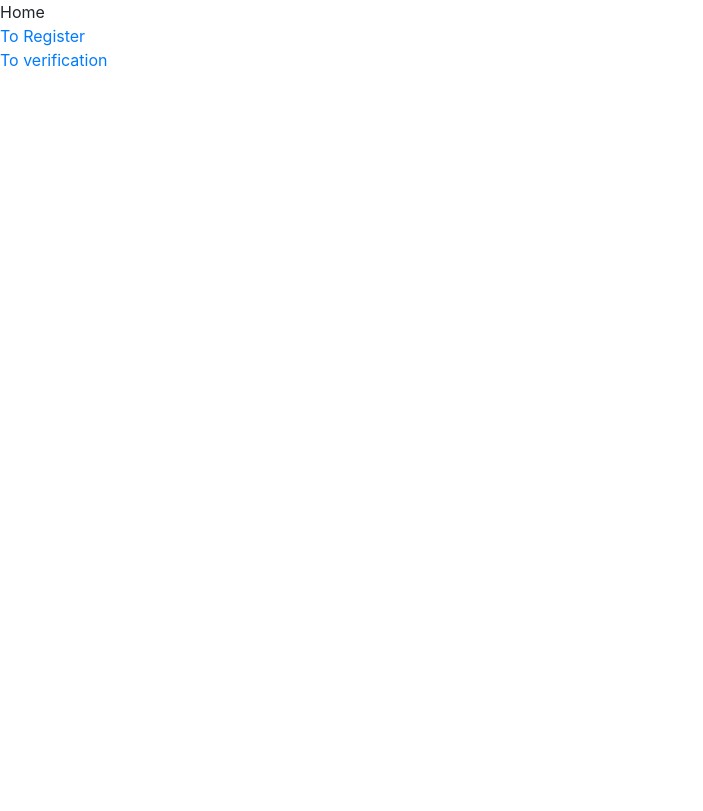
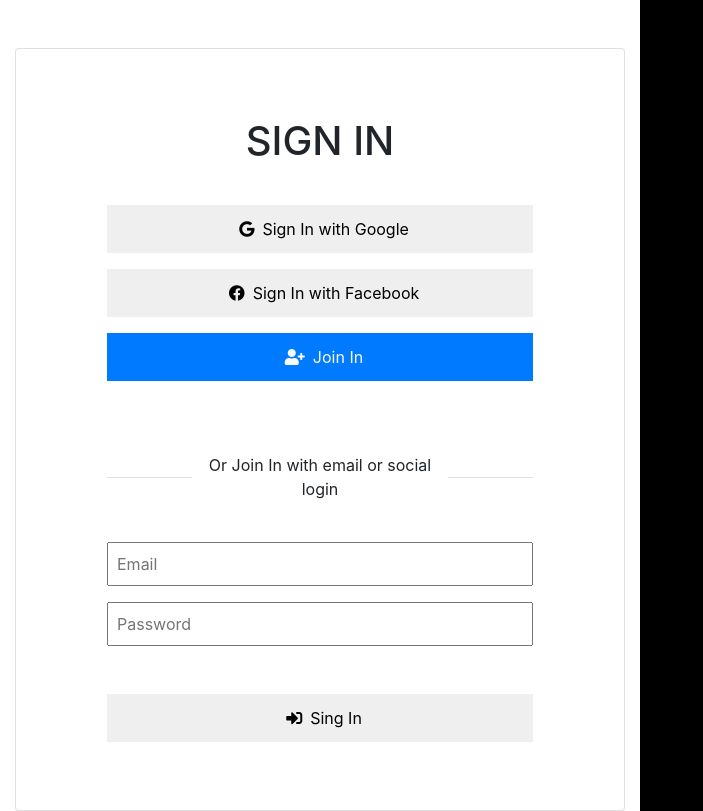
Before and after one commit to taehunlim/node_auth-basic, a React (Create React App) app in the folder client/: page /authenticate in a window 1280 px wide. Before the commit this address led to /. Shown: the whole page, without its empty margins (0-703 px from the left). Built offline with nearby package versions, Linux system fonts and the light colour scheme.

Commit message:
Authenticate page / Add screens style

```diff
--- a/client/public/index.html
+++ b/client/public/index.html
@@ -15,6 +15,9 @@
       user's mobile device or desktop. See https://developers.google.com/web/fundamentals/web-app-manifest/
     -->
     <link rel="manifest" href="%PUBLIC_URL%/manifest.json" />
+
+    <link rel="stylesheet" href="https://cdnjs.cloudflare.com/ajax/libs/font-awesome/5.13.0/css/all.min.css">
+
     <!--
       Notice the use of %PUBLIC_URL% in the tags above.
       It will be replaced with the URL of the `public` folder during the build.
--- a/client/src/App.js
+++ b/client/src/App.js
@@ -4,6 +4,7 @@ import {BrowserRouter, Route, Switch, Redirect} from "react-router-dom";
 import Home from "./screens/Home";
 import Register from "./screens/Register";
 import Verification from "./screens/Verification";
+import Authenticate from "./screens/Authenticate";
 
 import "bootstrap/dist/css/bootstrap.min.css";
 import 'react-toastify/dist/ReactToastify.css';
@@ -14,7 +15,8 @@ function App() {
           <Switch>
               <Route path="/" exact render={ props => <Home {...props}/> } />
               <Route path="/register" render={ props => <Register {...props}/> } />
-              <Route path="/verify-email" render={ props => <Verification{...props}/> } />
+              <Route path="/verify-email/:token" render={ props => <Verification{...props}/> } />
+              <Route path="/authenticate" render={ props => <Authenticate {...props}/> } />
               <Redirect to="/" />
           </Switch>
       </BrowserRouter>
--- /dev/null
+++ b/client/src/screens/Authenticate.js
@@ -0,0 +1,164 @@
+import React, {useState} from 'react';
+import {Link} from 'react-router-dom';
+import {Col, Card} from 'react-bootstrap';
+import {ToastContainer, toast} from 'react-toastify'
+import axios from 'axios';
+
+const Authenticate = ({history}) => {
+
+    const [formData, setFormData] = useState({
+        email: "",
+        password: "",
+        textChange: "Sing In"
+    })
+
+    const {email, password, textChange} = formData;
+
+    const handleChange = text => e => {
+        setFormData({...formData, [text]: e.target.value})
+    }
+
+
+    const handleSubmit = e => {
+        e.preventDefault();
+
+        if(email && password) {
+            setFormData({...formData, textChange: "SUBMITTING"})
+            axios
+                .post("http://localhost:5000/account/authenticate", {
+                    email, password
+                })
+                .then(res => {
+                    setFormData({
+                        ...formData,
+                        email: '',
+                        password: "",
+                        textChange: "SUBMITTED"
+                    })
+                    window.setTimeout(() => {
+                        history.push('/')
+                    })
+                })
+                .catch(err => {
+                    setFormData({
+                        ...formData,
+                        email: "",
+                        password: "",
+                        textChange: "Sign In"
+                    })
+                    toast.error("Email or Password is incorrect")
+                })
+        }
+        else {
+            toast.error("Please fill all fields ")
+        }
+    }
+
+    return (
+        <div>
+            <ToastContainer/>
+            <div className="d-flex">
+                <Col className="text-center mt-5">
+                    <Card>
+
+                        <Card.Body className="mt-5">
+                            <h1>
+                                SIGN IN
+                            </h1>
+                            <form
+                                className="ml-auto mr-auto w-75 mt-4"
+                                onSubmit={handleSubmit}
+                            >
+                                <div>
+                                    <div>
+                                        <div>
+                                            <button
+                                                className="w-100 p-2 border-0 mt-3"
+                                                type="submit"
+                                            >
+                                                <i className='fab fa-google p-2'/>
+                                                <span>Sign In with Google</span>
+                                            </button>
+                                        </div>
+
+                                        <div>
+                                            <button
+                                                className="w-100 p-2 border-0 mt-3"
+                                                type="submit"
+                                            >
+                                                <i className='fab fa-facebook p-2'/>
+                                                <span>Sign In with Facebook</span>
+                                            </button>
+                                        </div>
+
+                                        <div className="w-100 p-2 border-0 mt-3 bg-primary">
+                                            <Link
+                                                to="/register"
+                                                className="text-light"
+                                            >
+                                                <i className='fas fa-user-plus p-2'/>
+                                                <span>Join In</span>
+                                            </Link>
+                                        </div>
+                                    </div>
+
+
+
+                                    <div className='d-block border-bottom mt-5 mb-5'>
+                                        <div
+                                            className="bg-white m-auto"
+                                            style={{
+                                                transform: "translateY(50%)",
+                                                width: "60%"
+                                            }}
+                                        >
+                                            Or Join In with email or social login
+                                        </div>
+                                    </div>
+
+
+
+                                    <input
+                                        className="w-100 p-2 mt-3"
+                                        placeholder="Email"
+                                        type='email'
+                                        onChange={handleChange('email')}
+                                        value={email}
+                                    />
+                                    <input
+                                        className="w-100 p-2 mt-3"
+                                        placeholder="Password"
+                                        type="password"
+                                        onChange={handleChange('password')}
+                                        value={password}
+                                    />
+
+                                    <button
+                                        className="w-100 p-2 border-0 mt-5 mb-5"
+                                        type="submit"
+                                    >
+                                        <i className='fas fa-sign-in-alt p-2'/>
+                                        <span>{textChange}</span>
+                                    </button>
+
+
+                                </div>
+                            </form>
+                        </Card.Body>
+                    </Card>
+                </Col>
+
+                <Col
+                    className="d-lg-block d-none"
+                    style={{
+                        backgroundColor: "black",
+                    }}
+                >
+
+                </Col>
+            </div>
+        </div>
+    );
+};
+
+export default Authenticate;
--- a/client/src/screens/Home.js
+++ b/client/src/screens/Home.js
@@ -16,6 +16,11 @@ const Home = () => {
                     To verification
                 </Link>
             </div>
+            <div>
+                <Link to="/authenticate">
+                    To Sign In
+                </Link>
+            </div>
         </div>
     );
 };
--- a/client/src/screens/Register.js
+++ b/client/src/screens/Register.js
@@ -2,6 +2,7 @@ import React, {useState} from 'react';
 import {Col, Card} from 'react-bootstrap';
 import {ToastContainer, toast} from 'react-toastify'
 import axios from 'axios';
+import {Link} from "react-router-dom";
 
 const Register = () => {
 
@@ -71,18 +72,19 @@ const Register = () => {
     }
 
     return (
+
         <div>
             <ToastContainer/>
             <div className="d-flex">
                 <Col className="text-center mt-5">
                     <Card>
 
-                        <Card.Body>
+                        <Card.Body className="mt-5">
                             <h1>
                                 JOIN IN
                             </h1>
                             <form
-                                className="mt-4"
+                                className="ml-auto mr-auto w-75 mt-4"
                                 onSubmit={handleSubmit}
                             >
                                 <div>
@@ -144,8 +146,31 @@ const Register = () => {
                                         type="submit"
                                         disabled={!agree}
                                     >
-                                        {textChange}
+                                        <i className='fas fa-user-plus p-2'/>
+                                        <span>{textChange}</span>
                                     </button>
+
+                                    <div className='d-block border-bottom mt-4 mb-4'>
+                                        <div
+                                            className="bg-white m-auto"
+                                            style={{
+                                                transform: "translateY(50%)",
+                                                width: "60%"
+                                            }}
+                                        >
+                                            Or Sign In with email or social login
+                                        </div>
+                                    </div>
+
+                                    <div className="w-100 p-2 border-0 mt-5 mb-5 bg-primary">
+                                        <Link
+                                            to="/authenticate"
+                                            className="text-light"
+                                        >
+                                            <i className='fas fa-sign-in-alt p-2'/>
+                                            <span>Sign In</span>
+                                        </Link>
+                                    </div>
                                 </div>
                             </form>
                         </Card.Body>
--- a/client/src/screens/Verification.js
+++ b/client/src/screens/Verification.js
@@ -52,7 +52,7 @@ const Verification = ({match, history}) => {
                                 Welcome
                             </h1>
                             <form
-                                className="mt-4"
+                                className="ml-auto mr-auto w-75 mt-4"
                                 onSubmit={handleSubmit}
                             >
                                 <div>
```
